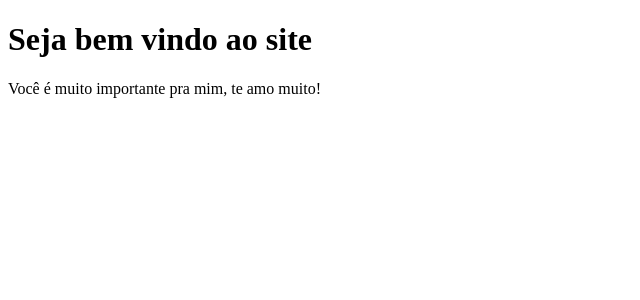
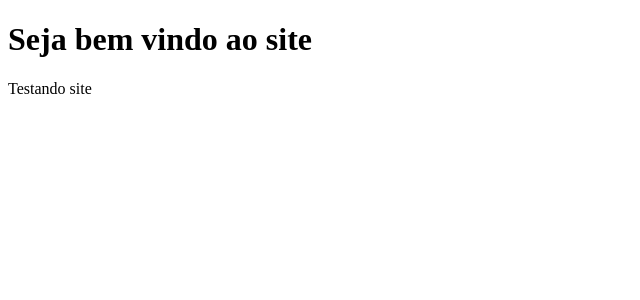
Before and after one commit to tiagokloehnn/cloneTabNews, a Next.js app: page / in a window 1280 px wide. Shown: the top 300 px of the page, without its empty margins (0-640 px from the left). Built offline with nearby package versions, Linux system fonts and the light colour scheme.

Commit message:
voltando ao padrão

```diff
--- a/pages/index.js
+++ b/pages/index.js
@@ -2,7 +2,7 @@ function Home() {
     return (
         <div>
             <h1>Seja bem vindo ao site</h1>
-            <p>Você é muito importante pra mim, te amo muito!</p>
+            <p>Testando site</p>
         </div>
     );
 
```
